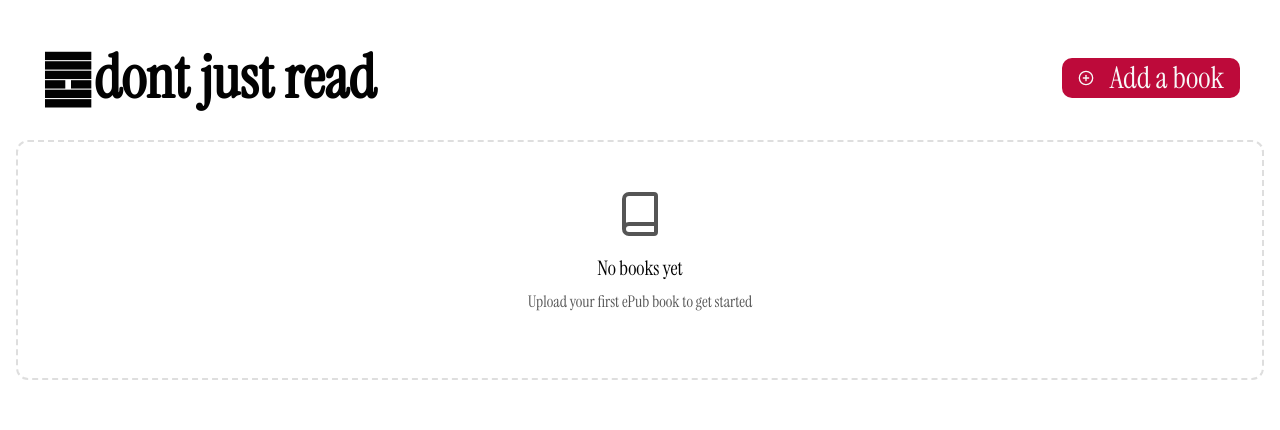
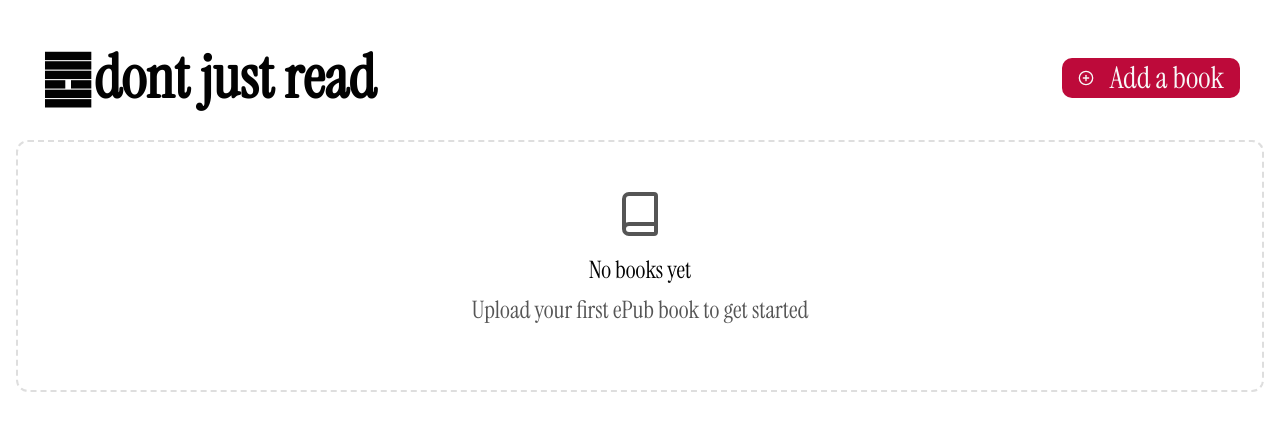
Before and after one commit to s7manth/dontjustread, a Next.js app: page / in a window 1280 px wide. Shown: the top 430 px of the page. Built offline with nearby package versions, Linux system fonts and the light colour scheme.

Commit message:
adjust font sizes

```diff
--- a/components/book-grid.tsx
+++ b/components/book-grid.tsx
@@ -94,8 +94,8 @@ export function BookGrid() {
           <div className="mb-4 flex justify-center">
             <Book size={48} className="text-muted-foreground" />
           </div>
-          <h3 className="mb-2 text-xl font-medium">No books yet</h3>
-          <p className="text-muted-foreground mb-4">
+          <h3 className="mb-2 text-2xl font-medium">No books yet</h3>
+          <p className="text-muted-foreground mb-4 text-2xl">
             Upload your first ePub book to get started
           </p>
         </div>
--- a/components/file-uploader.tsx
+++ b/components/file-uploader.tsx
@@ -72,7 +72,7 @@ export function FileUploader({
         return;
       }
 
-      // Compute content hash for duplicate detection
+      // compute content hash for duplicate detection
       const hashBuffer = await crypto.subtle.digest("SHA-256", buffer);
       const hashArray = Array.from(new Uint8Array(hashBuffer));
       const contentHash = hashArray
@@ -183,15 +183,15 @@ export function FileUploader({
             <div className="flex items-center justify-center rounded-full border p-2.5">
               <Upload className="text-muted-foreground size-6" />
             </div>
-            <p className="text-sm font-medium">
+            <p className="text-2xl font-medium">
               Drag & drop your ePub file here
             </p>
-            <p className="text-muted-foreground text-xs">
+            <p className="text-muted-foreground text-2xl">
               Or click to browse (max 1 file, up to 50MB)
             </p>
           </div>
           <FileUploadTrigger asChild>
-            <Button variant="outline" size="sm" className="mt-2 w-fit">
+            <Button variant="outline" size="lg" className="mt-2 w-fit text-2xl">
               Browse files
             </Button>
           </FileUploadTrigger>
@@ -214,6 +214,8 @@ export function FileUploader({
       <div className="mt-4 flex justify-end gap-2">
         <Button
           variant="outline"
+          size="lg"
+          className="text-2xl"
           onClick={() => {
             setFiles([]);
             onUploadComplete?.();
@@ -222,6 +224,8 @@ export function FileUploader({
           Cancel
         </Button>
         <Button
+          className="text-2xl"
+          size="lg"
           onClick={handleUpload}
           disabled={files.length === 0 || isUploading}
         >
```
